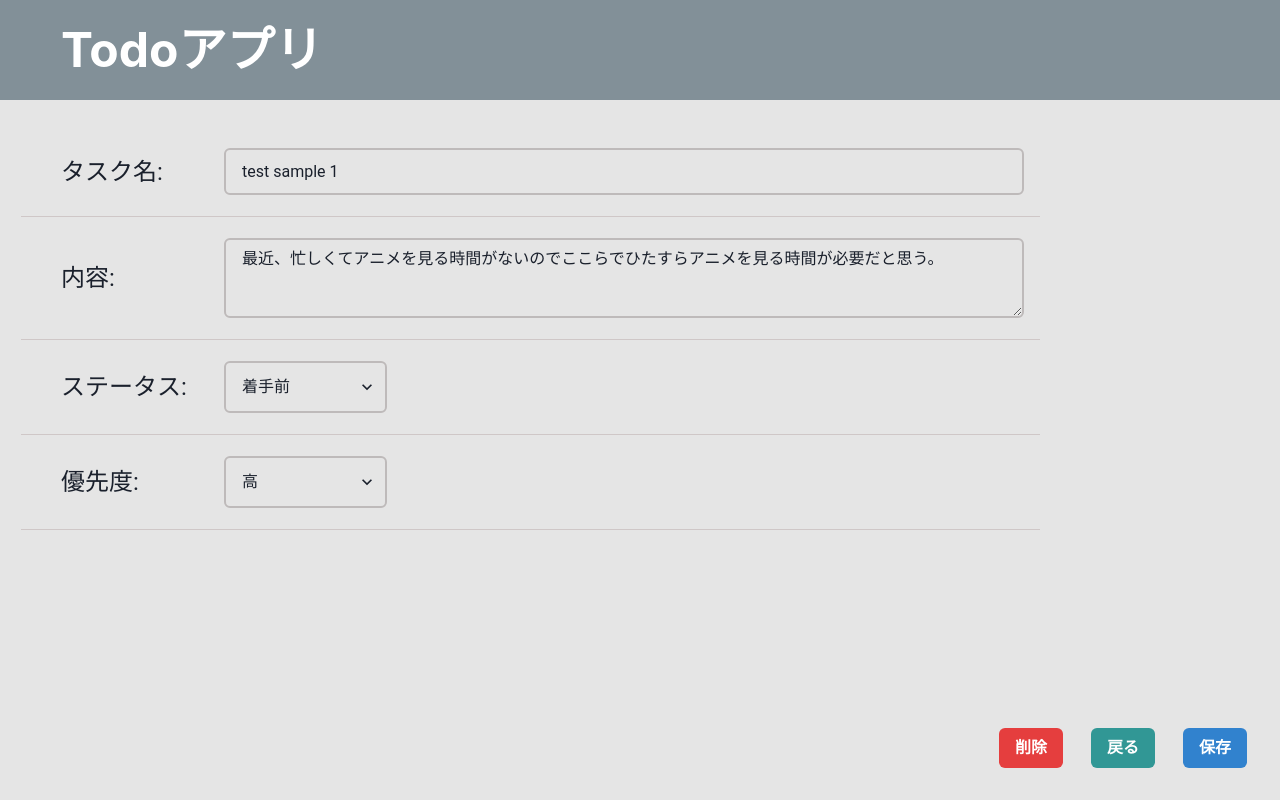
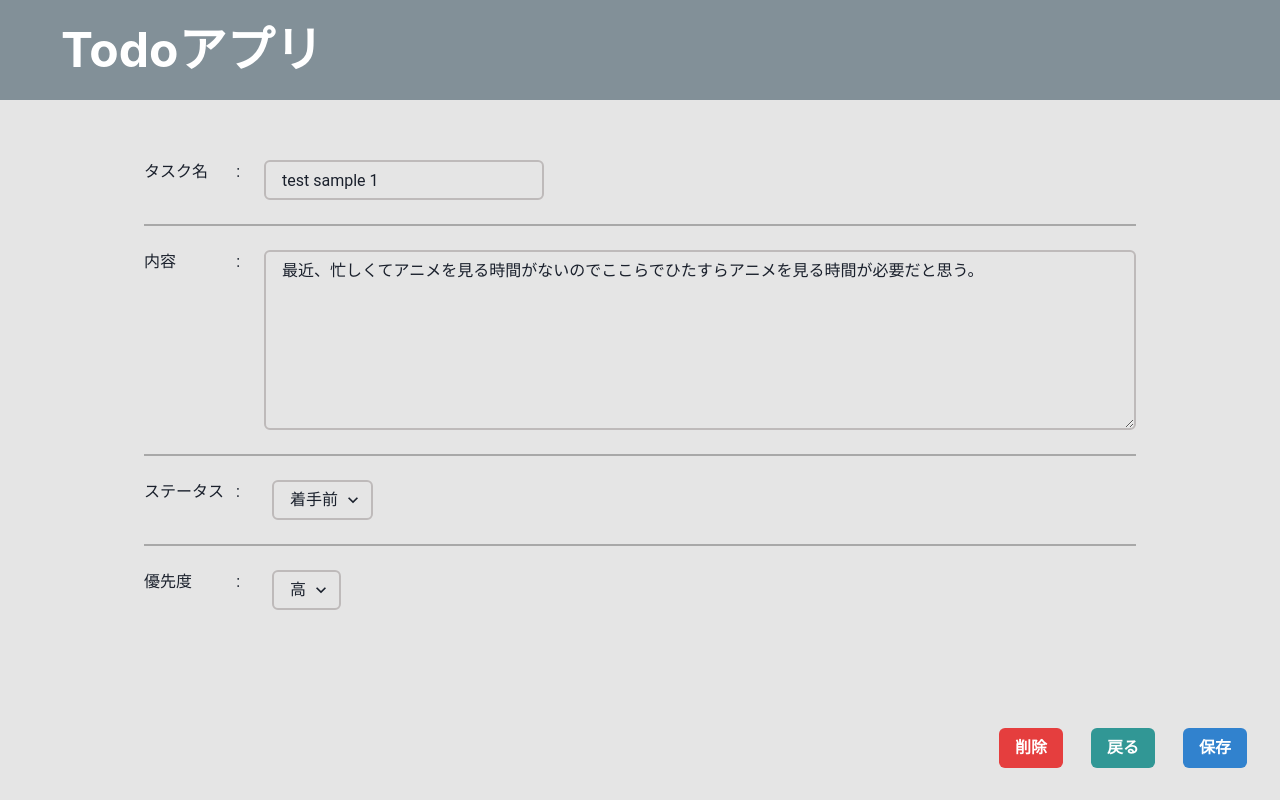
Before and after one commit to oneoneniaoniao/todo_team_3, a Next.js app: page /todos/1/edittask in a window 1280 px wide. Built offline with nearby package versions, Linux system fonts and the light colour scheme; what recoil-persist would draw is missing.

Commit message:
#8 ルーティング時のエラー解消

```diff
--- a/pages/components/templetes/EditPage.jsx
+++ b/pages/components/templetes/EditPage.jsx
@@ -1,26 +1,199 @@
-import { Box } from '@chakra-ui/react'
-import React from 'react'
-import Border from '../atoms/Border'
-import UserButton from '../atoms/Button'
-import Context from '../organisms/layout/Context'
-import Header from '../organisms/layout/Header'
-import Priority from '../organisms/layout/Priority'
-import Status from '../organisms/layout/Status'
-import Task from '../organisms/layout/Task'
+import { Box, HStack, Input, Select, Text, Textarea } from "@chakra-ui/react";
+import React from "react";
+import Border from "../atoms/Border";
+import UserButton from "../atoms/Button";
+import Header from "../organisms/layout/Header";
+import { useRouter } from "next/router";
+import { useRecoilState } from "recoil";
+import { todosState } from "../../atoms/atom";
 
 export const EditPage = () => {
+  const { query } = useRouter();
+  const [todos, setTodos] = useRecoilState(todosState);
+  const editTodo = todos.filter((todo) => {
+    return todo.id === Number(query.id);
+  });
+
+  const hadleEditTask = (title) => {
+    const foundTodo = todos.findIndex((todo) => todo.id === editTodo[0]?.id);
+
+    const replaceItemAtIndex = (todos, foundTodo, newValue) => {
+      return [
+        ...todos.slice(0, foundTodo),
+        newValue,
+        ...todos.slice(foundTodo + 1),
+      ];
+    };
+    setTodos(() => {
+      if (todos[foundTodo].title) {
+        return replaceItemAtIndex(todos, foundTodo, {
+          ...todos[foundTodo],
+          title: title,
+        });
+      }
+    });
+  };
+
+  const hadleEditContext = (text) => {
+    const foundTodo = todos.findIndex((todo) => todo.id === editTodo[0]?.id);
+
+    const replaceItemAtIndex = (todos, foundTodo, newValue) => {
+      return [
+        ...todos.slice(0, foundTodo),
+        newValue,
+        ...todos.slice(foundTodo + 1),
+      ];
+    };
+    setTodos(() => {
+      if (todos[foundTodo].text) {
+        return replaceItemAtIndex(todos, foundTodo, {
+          ...todos[foundTodo],
+          text: text,
+        });
+      }
+    });
+  };
+
+  const hadleEditStatus = (status) => {
+    const foundTodo = todos.findIndex((todo) => todo.id === editTodo[0]?.id);
+
+    const replaceItemAtIndex = (todos, foundTodo, newValue) => {
+      return [
+        ...todos.slice(0, foundTodo),
+        newValue,
+        ...todos.slice(foundTodo + 1),
+      ];
+    };
+    setTodos(() => {
+      if (todos[foundTodo].status) {
+        return replaceItemAtIndex(todos, foundTodo, {
+          ...todos[foundTodo],
+          status: status,
+        });
+      }
+    });
+  };
+
+  const hadleEditPriority = (priority) => {
+    const foundTodo = todos.findIndex((todo) => todo.id === editTodo[0]?.id);
+
+    const replaceItemAtIndex = (todos, foundTodo, newValue) => {
+      return [
+        ...todos.slice(0, foundTodo),
+        newValue,
+        ...todos.slice(foundTodo + 1),
+      ];
+    };
+    setTodos(() => {
+      if (todos[foundTodo].priority) {
+        return replaceItemAtIndex(todos, foundTodo, {
+          ...todos[foundTodo],
+          priority: priority,
+        });
+      }
+    });
+  };
+
+  console.log(editTodo[0]);
 
   return (
-   <>
-   <Header />
-      <Task />
+    <>
+      <Header />
+      {/* Tsak */}
+      <HStack marginTop="48px" spacing="24px">
+        <Box w="200px">
+          <Text fontSize="24px" marginLeft="61px">
+            タスク名:
+          </Text>
+        </Box>
+
+        <Box>
+          <Input
+            width="800px"
+            height="47px"
+            borderColor="#bebaba"
+            borderWidth="2px"
+            margin="auto"
+            value={editTodo[0]?.title || ""}
+            onChange={(e) => hadleEditTask(e.target.value)}
+          />
+        </Box>
+      </HStack>
       <Border />
-      <Context />
+
+      {/* Text */}
+      <HStack spacing="24px">
+        <Box w="200px">
+          <Text fontSize="24px" marginLeft="61px">
+            内容:
+          </Text>
+        </Box>
+        <Box>
+          <Textarea
+            width="800px"
+            height="47px"
+            borderColor="#bebaba"
+            borderWidth="2px"
+            value={editTodo[0]?.text}
+            onChange={(e) => hadleEditContext(e.target.value)}
+          />
+        </Box>
+      </HStack>
       <Border />
-      <Status />
+
+      {/* Status */}
+      <HStack spacing="24px">
+        <Box w="200px">
+          <Text fontSize="24px" marginLeft="61px">
+            ステータス:
+          </Text>
+        </Box>
+
+        <Box>
+          <Select
+            width="163px"
+            height="52px"
+            placeholder="------------"
+            borderColor="#bebaba"
+            borderWidth="2px"
+            value={editTodo[0]?.status}
+            onChange={(e) => hadleEditStatus(e.target.value)}
+          >
+            <option value="着手前">着手前</option>
+            <option value="進行中">進行中</option>
+            <option value="完了">完了</option>
+          </Select>
+        </Box>
+      </HStack>
       <Border />
-      <Priority />
+
+      {/* Priority */}
+      <HStack spacing="24px">
+        <Box w="200px">
+          <Text fontSize="24px" marginLeft="61px">
+            優先度:
+          </Text>
+        </Box>
+
+        <Box>
+          <Select
+            width="163px"
+            height="52px"
+            placeholder="------------"
+            borderColor="#bebaba"
+            borderWidth="2px"
+            value={editTodo[0]?.priority}
+            onChange={(e) => hadleEditPriority(e.target.value)}
+          >
+            <option value="高">高</option>
+            <option value="中">中</option>
+            <option value="低">低</option>
+          </Select>
+        </Box>
+      </HStack>
+
       <Border />
+
       <Box pos="absolute" bottom="8" right="0">
         <UserButton
           colorScheme={"red"}
@@ -42,6 +215,6 @@ export const EditPage = () => {
           mr={"33px"}
         />
       </Box>
-   </>
-  )
-}
+    </>
+  );
+};
--- a/pages/todos/[id]/edittask.js
+++ b/pages/todos/[id]/edittask.js
@@ -1,54 +1,243 @@
+import {
+  Button,
+  Container,
+  Stack,
+  Flex,
+  Box,
+  Text,
+  Spacer,
+  Divider,
+  Textarea,
+  Select,
+  FormControl,
+  FormLabel,
+  Input,
+  CircularProgress,
+} from "@chakra-ui/react";
 import { useRouter } from "next/router";
 import { useRecoilState, useRecoilValue } from "recoil";
-import { Box, CircularProgress } from "@chakra-ui/react";
+import { useForm } from "react-hook-form";
+import UserButton from "../../components/atoms/Button";
+import { todosState } from "../../atoms/atom";
+import Header from "../../components/organisms/layout/Header";
 
-import { todosState } from "../../atoms/atom";
-import Border from "../../components/atoms/Border";
-import UserButton from "../../components/atoms/Button";
-import Context from "../../components/organisms/layout/Context";
-import Header from "../../components/organisms/layout/Header";
-import Priority from "../../components/organisms/layout/Priority";
-import Status from "../../components/organisms/layout/Status";
-import Task from "../../components/organisms/layout/Task";
-import { EditPage } from "../../components/templetes/EditPage";
-
-const edittask = () => {
+const NewTodo = () => {
+  const router = useRouter();
+  // const [todos, setTodos] = useRecoilState(todosState);
   // eslint-disable-next-line react-hooks/rules-of-hooks
   const { query, isReady } = useRouter();
   // eslint-disable-next-line react-hooks/rules-of-hooks
-  const todos = useRecoilValue(todosState);
+  const [todos, setTodos] = useRecoilState(todosState);
 
   const editTodo = todos.filter((todo) => {
     return todo.id === Number(query.id);
   });
+  if (!router.isReady) {
+    return null;
+  }
 
-  if (!isReady) {
+  console.log(editTodo[0]);
+
+  const today = () => {
+    const year = new Date().getFullYear() + "-";
+    const month = new Date().getMonth() * 1 + 1 + "-";
+    const date = new Date().getDate();
+    return year + month + date;
+  };
+
+  const hadleEditTask = (title) => {
+    const foundTodo = todos.findIndex((todo) => todo.id === editTodo[0]?.id);
+
+    const replaceItemAtIndex = (todos, foundTodo, newValue) => {
+      return [
+        ...todos.slice(0, foundTodo),
+        newValue,
+        ...todos.slice(foundTodo + 1),
+      ];
+    };
+    setTodos(() => {
+      if (todos[foundTodo].title) {
+        return replaceItemAtIndex(todos, foundTodo, {
+          ...todos[foundTodo],
+          title: title,
+        });
+      }
+    });
+  };
+
+  const hadleEditText = (text) => {
+    const foundTodo = todos.findIndex((todo) => todo.id === editTodo[0]?.id);
+
+    const replaceItemAtIndex = (todos, foundTodo, newValue) => {
+      return [
+        ...todos.slice(0, foundTodo),
+        newValue,
+        ...todos.slice(foundTodo + 1),
+      ];
+    };
+    setTodos(() => {
+      if (todos[foundTodo].text) {
+        return replaceItemAtIndex(todos, foundTodo, {
+          ...todos[foundTodo],
+          text: text,
+        });
+      }
+    });
+  };
+
+  const hadleEditStatus = (status) => {
+    const foundTodo = todos.findIndex((todo) => todo.id === editTodo[0]?.id);
+
+    const replaceItemAtIndex = (todos, foundTodo, newValue) => {
+      return [
+        ...todos.slice(0, foundTodo),
+        newValue,
+        ...todos.slice(foundTodo + 1),
+      ];
+    };
+    setTodos(() => {
+      if (todos[foundTodo].status) {
+        return replaceItemAtIndex(todos, foundTodo, {
+          ...todos[foundTodo],
+          status: status,
+        });
+      }
+    });
+  };
+
+  const hadleEditPriority = (priority) => {
+    const foundTodo = todos.findIndex((todo) => todo.id === editTodo[0]?.id);
+
+    const replaceItemAtIndex = (todos, foundTodo, newValue) => {
+      return [
+        ...todos.slice(0, foundTodo),
+        newValue,
+        ...todos.slice(foundTodo + 1),
+      ];
+    };
+    setTodos(() => {
+      if (todos[foundTodo].priority) {
+        return replaceItemAtIndex(todos, foundTodo, {
+          ...todos[foundTodo],
+          priority: priority,
+        });
+      }
+    });
+  };
+
   return (
     <>
       <Header />
-        <CircularProgress
-          size="200px"
-          position="absolute"
-          top="50%"
-          left="50%"
-          transform="translateX(-50%) translateY(-50%)"
-          isIndeterminate
-          color="green.300"
+      <form>
+        <Container py={["20px", "60px"]} maxW="container.lg">
+          <Stack spacing={[2, 6]}>
+            <FormControl>
+              <Flex direction={["column", "row"]}>
+                <Flex minW={24} width={24}>
+                  <FormLabel>タスク名</FormLabel>
+                  <Spacer />
+                  <Box>:</Box>
+                </Flex>
+                <Box>
+                  <Input
+                    ml={[0, 6]}
+                    borderColor="#bebaba"
+                    borderWidth="2px"
+                    value={editTodo[0].title}
+                    onChange={(e) => hadleEditTask(e.target.value)}
                   />
+                </Box>
+              </Flex>
+            </FormControl>
+            <Divider borderColor="gray" borderBottomWidth="2px" />
+            <FormControl>
+              <Flex minH={44} direction={["column", "row"]}>
+                <Flex minW={24} width={24}>
+                  <FormLabel>内容</FormLabel>
+                  <Spacer />
+                  <Box>:</Box>
+                </Flex>
+                <Textarea
+                  ml={[0, 6]}
+                  borderColor="#bebaba"
+                  borderWidth="2px"
+                  h="180px"
+                  value={editTodo[0].text}
+                  onChange={(e) => hadleEditText(e.target.value)}
+                />
+              </Flex>
+            </FormControl>
+            <Divider borderColor="gray" borderBottomWidth="2px" />
+            <FormControl>
+              <Flex>
+                <Flex minW={26}>
+                  <FormLabel>ステータス</FormLabel>
+                  <Spacer />
+                  <Box>:</Box>
+                </Flex>
+                <Select
+                  ml={8}
+                  borderColor="#bebaba"
+                  borderWidth="2px"
+                  w=""
+                  value={editTodo[0].status}
+                  onChange={(e) => hadleEditStatus(e.target.value)}
+                >
+                  <option value="着手前">着手前</option>
+                  <option value="進行中">進行中</option>
+                  <option value="完了">完了</option>
+                </Select>
+              </Flex>
+            </FormControl>
+            <Divider borderColor="gray" borderBottomWidth="2px" />
+            <FormControl>
+              <Flex>
+                <Flex minW={24} width={24}>
+                  <FormLabel>優先度</FormLabel>
+                  <Spacer />
+                  <Box>:</Box>
+                </Flex>
+                <Select
+                  ml={8}
+                  borderColor="#bebaba"
+                  borderWidth="2px"
+                  w=""
+                  value={editTodo[0].priority}
+                  onChange={(e) => hadleEditPriority(e.target.value)}
+                >
+                  <option value="低">低</option>
+                  <option value="中">中</option>
+                  <option value="高">高</option>
+                </Select>
+              </Flex>
+            </FormControl>
+          </Stack>
+        </Container>
+        <Spacer />
+      </form>
       <Box pos="absolute" bottom="8" right="0">
+        <UserButton
+          colorScheme={"red"}
+          color={"#FFFFFF"}
+          text={"削除"}
+          mr={"28px"}
+        />
         <UserButton
           colorScheme={"teal"}
           color={"#FFFFFF"}
           text={"戻る"}
           mr={"28px"}
+          url={"/"}
+        />
+        <UserButton
+          colorScheme={"blue"}
+          color={"#FFFFFF"}
+          text={"保存"}
+          mr={"33px"}
         />
       </Box>
     </>
   );
-  }
-  return (
-    <EditPage />
-  );
 };
 
-export default edittask;
+export default NewTodo;
```
Lines whose indentation alone changed are shown as unchanged.
